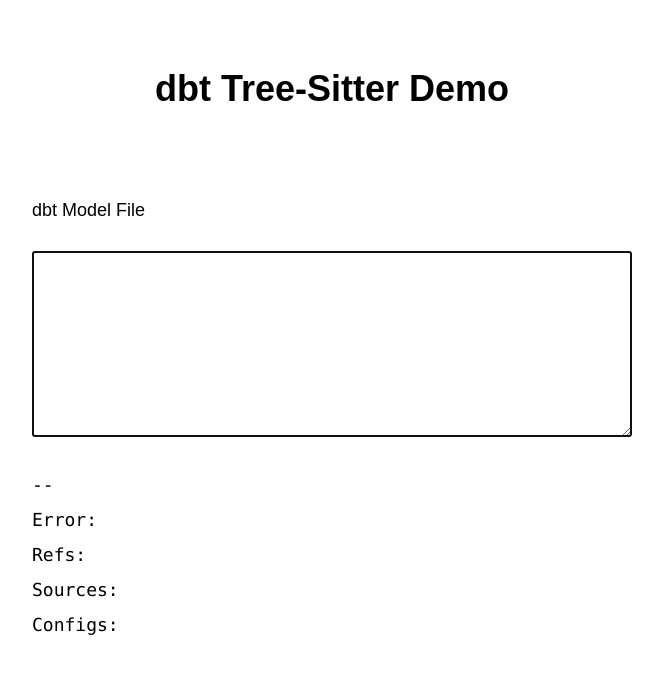
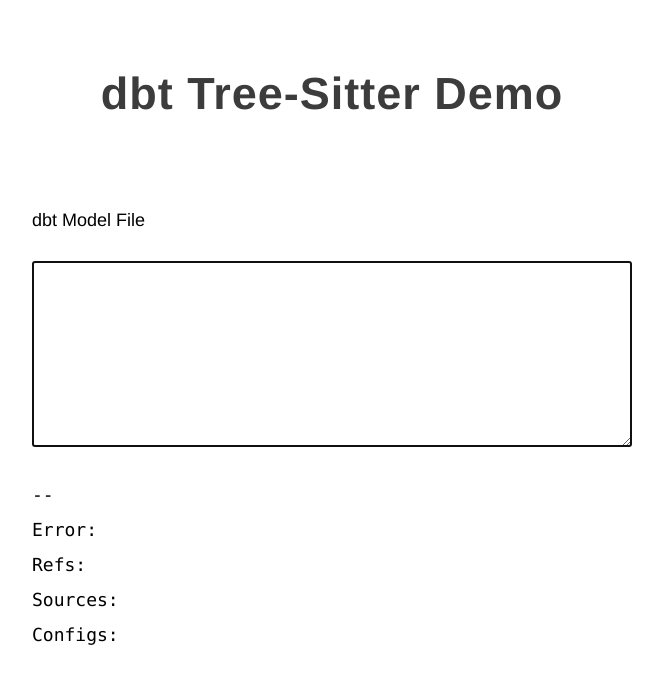
Before and after one commit to dbt-labs/dbt-extractor, a website: page demo/demo.html in a window 1280 px wide. Shown: the whole page, without its empty margins (308-971 px from the left). Drawn offline with Linux system fonts and the light colour scheme.

Commit message:
changed font, played with title

```diff
--- a/demo/style.css
+++ b/demo/style.css
@@ -8,12 +8,15 @@
 }
 
 body {
-    font-family: Veranda, sans-serif;
+    font-family: 'Helvetica Neue', Veranda, sans-serif;
     font-size: 18px;
 }
 
 h1 {
+    letter-spacing: 1px;
     margin: 60px;
+    font-size: 45px;
+    color: rgb(60,60,60)
 }
 
 label {
```
